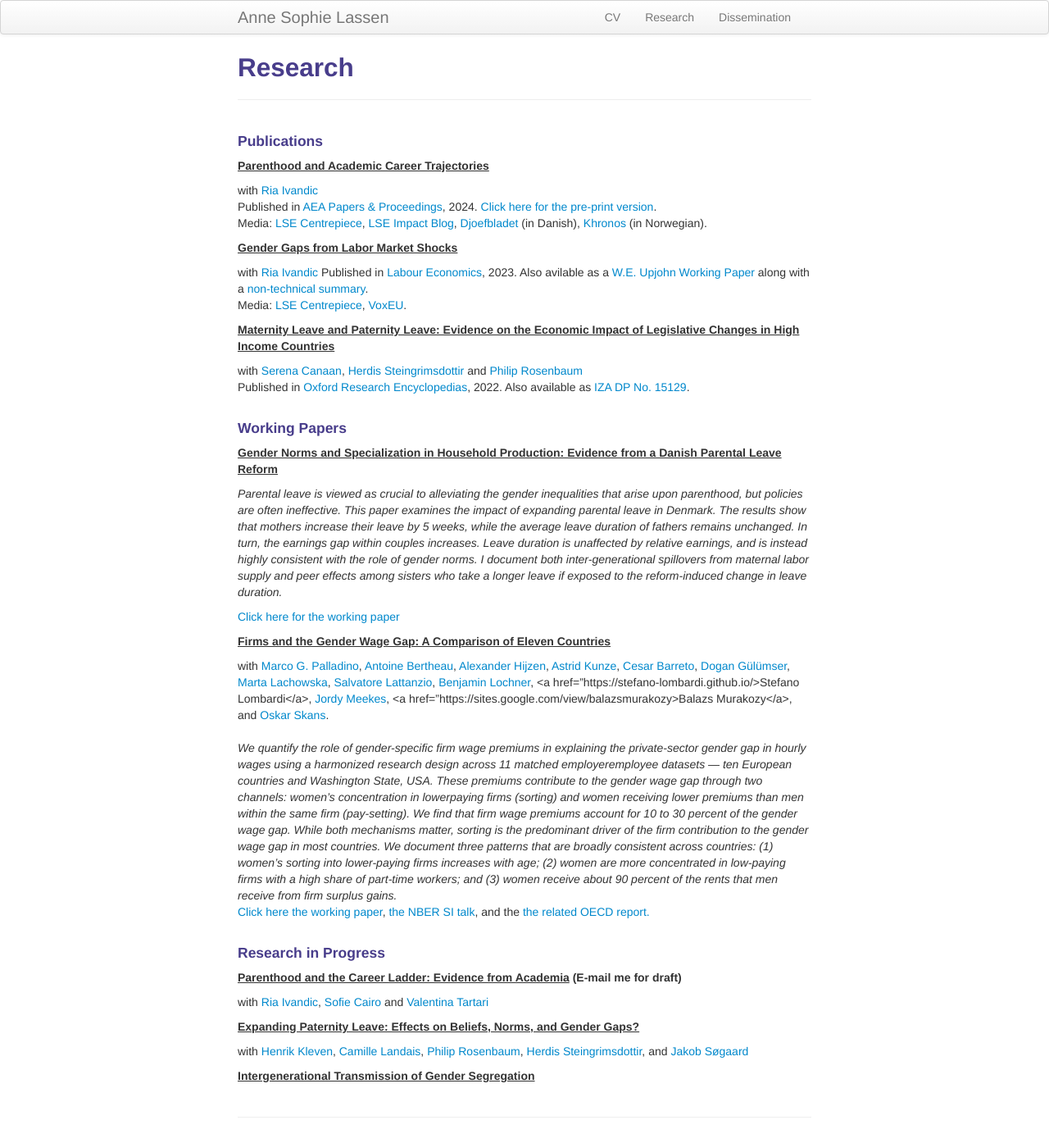
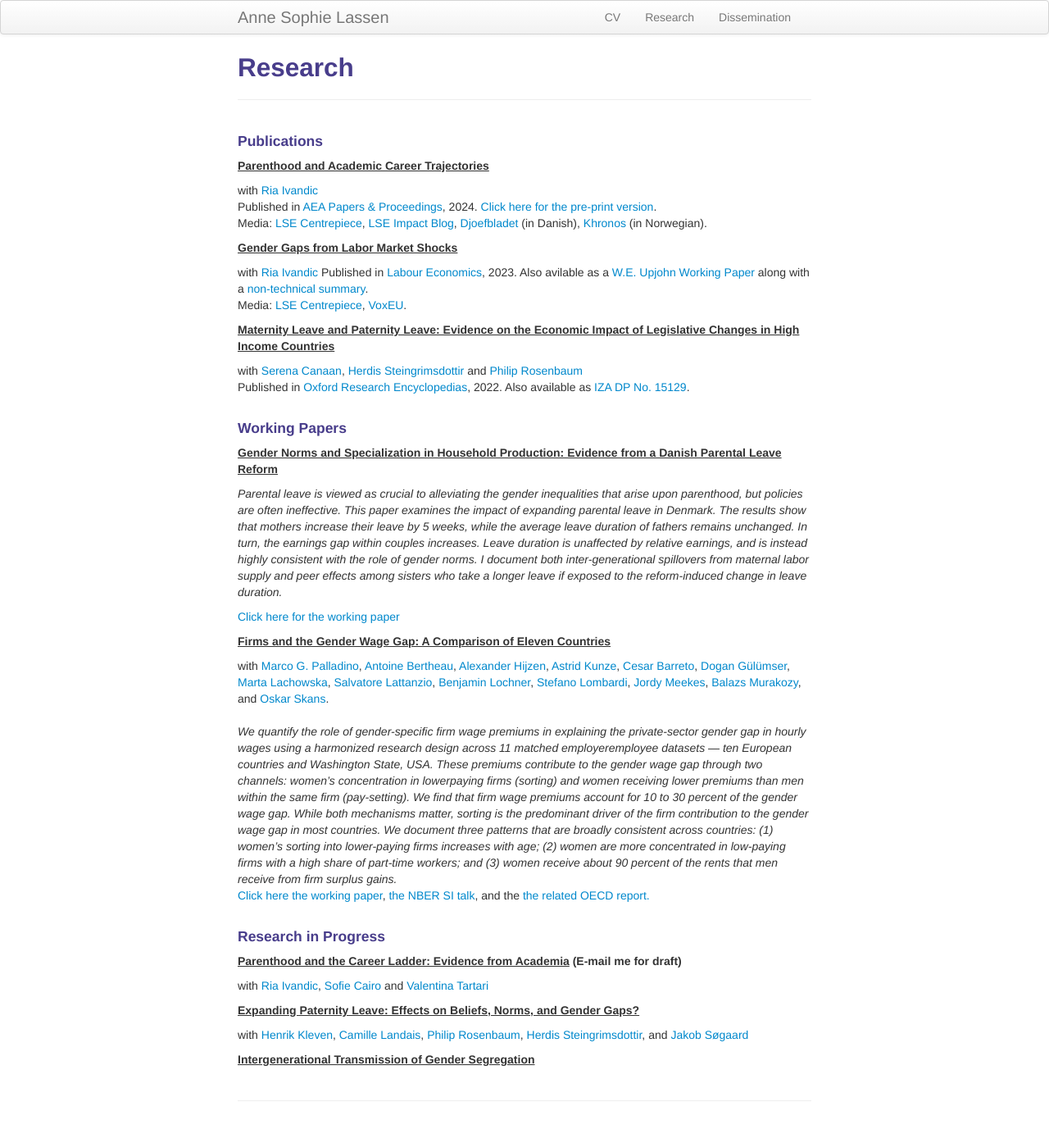
Before and after one commit to annesophielassen/annesophielassen.github.io, a Jekyll site: the page built from pages/research.md, in a window 1280 px wide. Shown: the whole page at 82% size. Built offline with Jekyll 4.4.1, drawn with Linux system fonts in a browser that asks for light colours.

Commit message:
Update research.md

```diff
--- a/pages/research.md
+++ b/pages/research.md
@@ -31,7 +31,7 @@ I document both inter-generational spillovers from maternal labor supply and pee
 <br>
 
 ##### <u>Firms and the Gender Wage Gap: A Comparison of Eleven Countries</u>
-with  <a href="https://marcoguidopalladino.com/">Marco G. Palladino</a>, <a href="https://www.antoinebertheau.com/research.html"> Antoine Bertheau</a>, <a href="https://www.iza.org/person/1300/alexander-hijzen">Alexander Hijzen</a>, <a href="https://astridkunze.com/">Astrid Kunze</a>, <a href="https://sites.google.com/view/cesarbarreto/home">Cesar Barreto</a>, <a href="https://sites.google.com/view/dogangulumser">Dogan Gülümser</a>, <a href="http://www.martalachowska.com/">Marta Lachowska</a>, <a href="https://sites.google.com/view/salvatore-lattanzio/home">Salvatore Lattanzio</a>, <a href="https://sites.google.com/view/benjaminlochner/">Benjamin Lochner</a>, <a href="https://stefano-lombardi.github.io/>Stefano Lombardi</a>, <a href="https://sites.google.com/site/jmeekes/">Jordy Meekes</a>, <a href="https://sites.google.com/view/balazsmurakozy>Balazs Murakozy</a>, and <a href="https://sites.google.com/site/oskarskans/home">Oskar Skans</a>. <br> <br>
+with  <a href="https://marcoguidopalladino.com/">Marco G. Palladino</a>, <a href="https://www.antoinebertheau.com/research.html"> Antoine Bertheau</a>, <a href="https://www.iza.org/person/1300/alexander-hijzen">Alexander Hijzen</a>, <a href="https://astridkunze.com/">Astrid Kunze</a>, <a href="https://sites.google.com/view/cesarbarreto/home">Cesar Barreto</a>, <a href="https://sites.google.com/view/dogangulumser">Dogan Gülümser</a>, <a href="http://www.martalachowska.com/">Marta Lachowska</a>, <a href="https://sites.google.com/view/salvatore-lattanzio/home">Salvatore Lattanzio</a>, <a href="https://sites.google.com/view/benjaminlochner/">Benjamin Lochner</a>, <a href="https://stefano-lombardi.github.io/">Stefano Lombardi</a>, <a href="https://sites.google.com/site/jmeekes/">Jordy Meekes</a>, <a href="https://sites.google.com/view/balazsmurakozy">Balazs Murakozy</a>, and <a href="https://sites.google.com/site/oskarskans/home">Oskar Skans</a>. <br> <br>
 *We quantify the role of gender-specific firm wage premiums in explaining the private-sector gender gap in hourly wages using a harmonized research design across 11 matched employeremployee datasets — ten European countries and Washington State, USA. These premiums contribute to the gender wage gap through two channels: women’s concentration in lowerpaying firms (sorting) and women receiving lower premiums than men within the same firm (pay-setting). We find that firm wage premiums account for 10 to 30 percent of the gender wage gap. While both mechanisms matter, sorting is the predominant driver of the firm contribution to the gender wage gap in most countries. We document three patterns that are broadly consistent across countries: (1) women’s sorting into lower-paying firms increases with age; (2) women are more concentrated in low-paying firms with a high share of part-time workers; and (3) women receive about 90 percent of the rents that men receive from firm surplus gains.* <br>
 <a href="https://www.chicagofed.org/publications/working-papers/2025/2025-24">Click here the working paper</a>, <a href="https://www.youtube.com/live/RCkEHjCC3kI?t=420s">the NBER SI talk</a>, and the <a href="https://www.oecd.org/en/publications/the-role-of-bargaining-and-discrimination-in-the-gender-wage-gap-in-france_1fd68687-en.html">the related OECD report.</a>
 <br>
```
